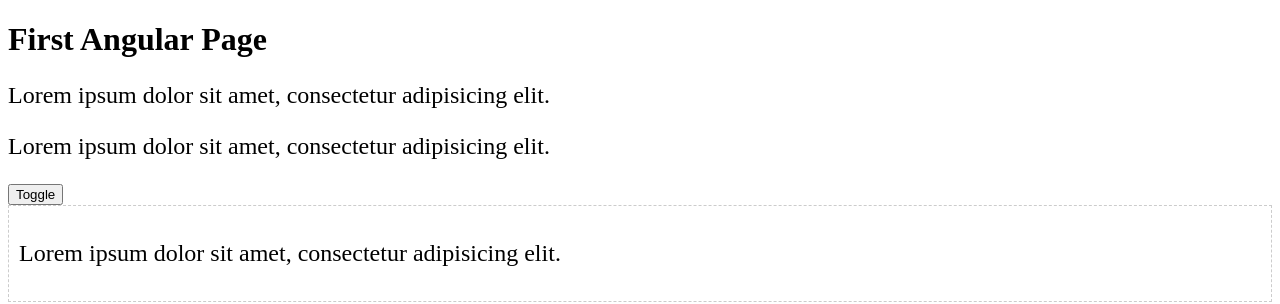
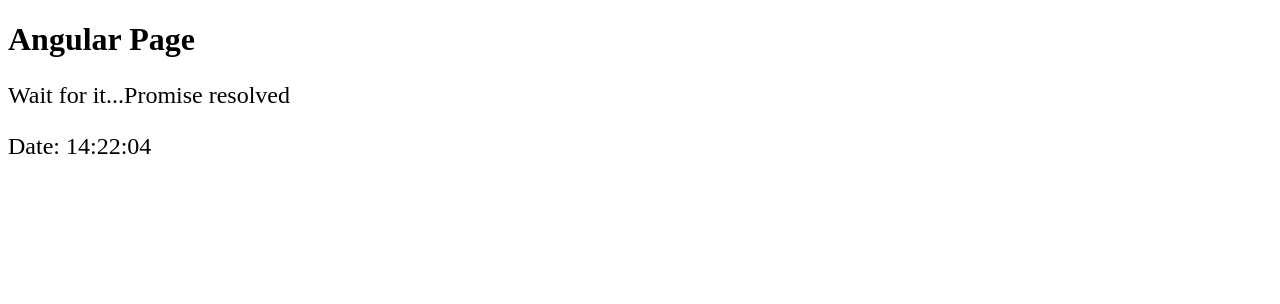
Before and after one commit to MrDorrian/angular-basic, an Angular app: page / in a window 1280 px wide. Shown: the top 304 px of the page. Built offline with nearby package versions, Linux system fonts and the light colour scheme.

Commit message:
post - postform

```diff
--- a/src/app/app.component.html
+++ b/src/app/app.component.html
@@ -1,23 +1,5 @@
 <div class="container">
-  <h1>First Angular Page</h1>
-
-  <p [appStyle]="'red'"
-     [dStyles]="{border:'1px solid blue',fontWeight:'bold'}">Lorem ipsum dolor sit amet, consectetur
-    adipisicing elit.</p>
-  <p [appStyle]="'green'"
-     [dStyles]="{border:'2px solid green',fontWeight:'bold'}">Lorem ipsum dolor sit amet,
-    consectetur adipisicing elit.</p>
-
-
-  <button class="btn" (click)="isVisible =!isVisible">Toggle</button>
-  <!--  <div *ngIf="isVisible" class="wrap">-->
-  <!--    <p>Lorem ipsum dolor sit amet, consectetur adipisicing elit.</p>-->
-  <!--  </div>-->
-
-
-  <div class="wrap" *appIfNot="!isVisible">
-    <p>Lorem ipsum dolor sit amet, consectetur adipisicing elit.</p>
-  </div>
-
-
+  <h1>Angular Page</h1>
+  <p>Wait for it...{{p | async}}</p>
+  <p>Date: {{date | async | date: 'HH:mm:ss'}}</p>
 </div>
--- a/src/app/app.component.scss
+++ b/src/app/app.component.scss
@@ -1,8 +1,8 @@
+.btn {
+  padding: 2px 10px;
+  font-size: 1.3em;
+}
+
 p {
   font-size: 1.5em;
 }
-
-.wrap {
-  border: 1px dashed #ccc;
-  padding: 10px;
-}
--- a/src/app/app.component.ts
+++ b/src/app/app.component.ts
@@ -1,10 +1,6 @@
 import {Component, OnInit} from '@angular/core';
+import {Observable} from 'rxjs';
 
-export interface Post {
-  title: string;
-  text: string;
-  id?: number;
-}
 
 @Component({
   selector: 'app-root',
@@ -12,5 +8,17 @@
   styleUrls: ['./app.component.scss']
 })
 export class AppComponent {
-  isVisible = true;
+  p: Promise<string> = new Promise<string>(resolve => {
+    setTimeout(() => {
+      resolve('Promise resolved');
+    }, 4000);
+  });
+
+  date: Observable<Date> = new Observable(obs => {
+    setInterval(() => {
+      obs.next(new Date());
+    }, 1000);
+  });
+
+
 }
--- a/src/app/directives/ifnot.directive.ts
+++ /dev/null
@@ -1,19 +0,0 @@
-import {Directive, Input, TemplateRef, ViewContainerRef} from '@angular/core';
-
-@Directive({
-  selector: '[appIfNot]'
-})
-export class IfnotDirective {
-  @Input('appIfNot') set ifNot(condition: boolean) {
-    if (!condition) {
-      this.viewContainer.createEmbeddedView(this.templateRef);
-    } else {
-      this.viewContainer.clear();
-    }
-  }
-
-  constructor(private templateRef: TemplateRef<any>,
-              private viewContainer: ViewContainerRef) {
-  }
-
-}
--- a/src/app/directives/style.directive.ts
+++ /dev/null
@@ -1,33 +0,0 @@
-import {Directive, ElementRef, HostBinding, HostListener, Input, Renderer2} from '@angular/core';
-
-@Directive({
-  selector: '[appStyle]',
-})
-
-export class StyleDirective {
-  @Input('appStyle') color: string = 'blue';
-  @Input() dStyles: { border?: string, fontWeight?: string, borderRadius?: string };
-
-  @HostBinding('style.color') elColor = null;
-
-  constructor(private el: ElementRef, private r: Renderer2) {
-  }
-
-  @HostListener('click', ['$event.target']) onClick(event: Event): void {
-    console.log(event);
-  }
-
-  @HostListener('mouseenter') onEnter(): void {
-    this.elColor = this.color;
-    //   this.r.setStyle(this.el.nativeElement, 'fontWeight', this.dStyles.fontWeight);
-    //   this.r.setStyle(this.el.nativeElement, 'border', this.dStyles.border);
-    //   this.r.setStyle(this.el.nativeElement, 'borderRadius', this.dStyles.borderRadius);
-  }
-
-  @HostListener('mouseleave') onLeave(): void {
-    this.elColor = null;
-    // this.r.setStyle(this.el.nativeElement, 'fontWeight', null);
-    // this.r.setStyle(this.el.nativeElement, 'border', null);
-    // this.r.setStyle(this.el.nativeElement, 'borderRadius', null);
-  }
-}
--- /dev/null
+++ b/src/app/pipes/filter.pipe.ts
@@ -0,0 +1,16 @@
+import {Pipe, PipeTransform} from '@angular/core';
+import {Post} from '../app.component';
+
+@Pipe({
+  name: 'filter',
+  pure: false
+})
+export class FilterPipe implements PipeTransform {
+
+  transform(posts: Post[], search: string = '', field: string = 'title'): Post[] {
+    if (!search.trim()) {
+      return posts;
+    }
+    return posts.filter(post => post[field].toLowerCase().includes(search.toLowerCase()));
+  }
+}
--- /dev/null
+++ b/src/app/pipes/new-pipe.pipe.ts
@@ -0,0 +1,12 @@
+import {Pipe, PipeTransform} from '@angular/core';
+
+@Pipe({
+  name: 'newPipe'
+})
+export class NewPipePipe implements PipeTransform {
+
+  transform(str: string): string {
+    return `${str.trim()}!!!`;
+  }
+
+}
```
Also changed, not shown: src/app/app.module.ts (+4 -4 lines).
